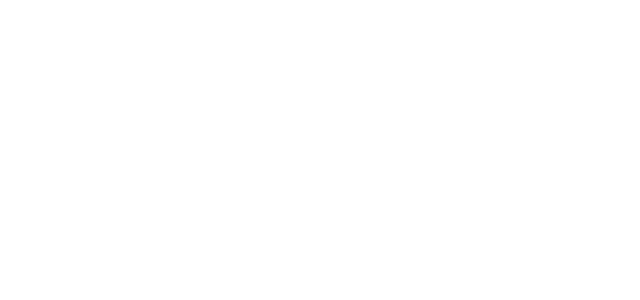
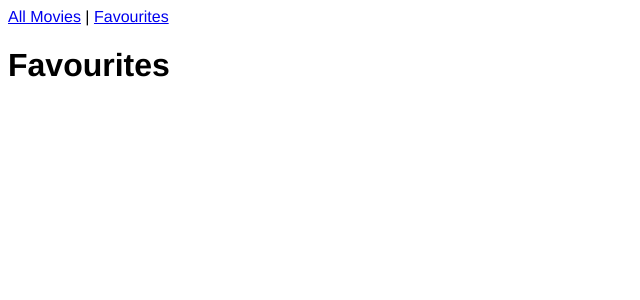
Before and after one commit to n1k1t0ss/MovieList, a Vue app: page /favourites in a window 1280 px wide. Before the commit this address had no page. Shown: the top 300 px of the page, without its empty margins (0-640 px from the left). Built offline with nearby package versions, Linux system fonts and the light colour scheme.

Commit message:
base-logic: add Favourites page

```diff
--- a/src/App.vue
+++ b/src/App.vue
@@ -1,4 +1,8 @@
 <template>
+  <div id="nav">
+    <router-link :to="{ name: 'home' }">All Movies</router-link> |
+    <router-link :to="{ name: 'favourites' }">Favourites</router-link>
+  </div>
   <router-view />
 </template>
 
--- /dev/null
+++ b/src/components/movies-list/Movies.vue
@@ -0,0 +1,27 @@
+<template>
+  <div v-for="movie in movies" :key="movie.imdbID">
+    {{ movie.Title }}
+    {{ movie.Year }}
+    <a :href="`https://www.imdb.com/title/${movie.imdbID}`">{{ movie.imdbID }}</a>
+    <button @click="() => this.$emit('setFavourite', movie)">
+      {{ movie.isFavourite ? 'Remove from Fav' : 'Add to Fav' }}
+    </button>
+  </div>
+</template>
+
+
+<script lang="ts">
+import { defineComponent, PropType } from 'vue';
+import { IMovie } from '@/types/movie';
+
+export default defineComponent({
+  components: {},
+  emits: ['setFavourite'],
+  props: {
+    movies: {
+      required: true,
+      type: Object as PropType<IMovie[]>,
+    },
+  },
+});
+</script>
--- a/src/components/movies-list/MoviesList.vue
+++ b/src/components/movies-list/MoviesList.vue
@@ -1,14 +1,7 @@
 <template>
   <div>page {{ movies.page }} from {{ movies.total_pages }}</div>
 
-  <div v-for="movie in movies.data" :key="movie.imdbID">
-    {{ movie.Title }}
-    {{ movie.Year }}
-    <a :href="`https://www.imdb.com/title/${movie.imdbID}`">{{ movie.imdbID }}</a>
-    <button @click="() => this.$emit('setFavourite', movie)">
-      {{ movie.isFavourite ? 'Remove from Fav' : 'Add to Fav' }}
-    </button>
-  </div>
+  <Movies :movies="movies.data" @setFavourite="(movie) => this.$emit('setFavourite', movie)" />
 
   <div>
     <button @click="goBackPage">Back</button>
@@ -19,9 +12,10 @@
 <script lang="ts">
 import { defineComponent, PropType } from 'vue';
 import { IMovieList } from '@/types/movie';
+import Movies from '@/components/movies-list/Movies.vue';
 
 export default defineComponent({
-  components: {},
+  components: { Movies },
   emits: ['loadPage', 'setFavourite'],
   props: {
     movies: {
--- a/src/composables/useFavourites.ts
+++ b/src/composables/useFavourites.ts
@@ -3,11 +3,11 @@
 
 export default function useUserRepositories() {
     const favourites = ref<IMovie[]>([]);
+    const storageKey = "myFavourites";
 
     const getFavourites = () => {
-        const loadedFavourites = localStorage.getItem('myFavourites');
+        const loadedFavourites = localStorage.getItem(storageKey);
         if (loadedFavourites != null) {
-            console.log('test:', favourites, JSON.parse(loadedFavourites));
             favourites.value = JSON.parse(loadedFavourites) as IMovie[];
         }
     };
@@ -17,11 +17,11 @@
     const setFavourite = (movie: IMovie) => {
         const favouriteIndex = favourites.value.findIndex((f) => f.imdbID == movie.imdbID);
         if (favouriteIndex < 0) {
-            favourites.value.push(movie);
+            favourites.value.push({ ...movie, isFavourite: true });
         } else {
             favourites.value.splice(favouriteIndex, 1);
         }
-        localStorage.setItem('myFavourites', JSON.stringify(favourites.value));
+        localStorage.setItem(storageKey, JSON.stringify(favourites.value));
     };
 
     return {
--- a/src/router/index.ts
+++ b/src/router/index.ts
@@ -1,11 +1,17 @@
 import { createRouter, createWebHistory, RouteRecordRaw } from 'vue-router'
-import Home from '../views/Home.vue'
+import Home from '@/views/Home.vue'
+import Favourites from '@/views/Favourites.vue';
 
 const routes: Array<RouteRecordRaw> = [
   {
     path: '/',
-    name: 'Home',
+    name: 'home',
     component: Home
+  },
+  {
+    path: '/favourites',
+    name: 'favourites',
+    component: Favourites
   }
 ]
 
--- /dev/null
+++ b/src/views/Favourites.vue
@@ -0,0 +1,27 @@
+<template>
+  <div>
+    <h1>Favourites</h1>
+    <Movies :movies="favourites" @setFavourite="setFavourite" />
+  </div>
+</template>
+
+
+<script lang="ts">
+import { defineComponent, ref } from 'vue';
+import useFavourites from '@/composables/useFavourites';
+import { IMovie, IMovieList } from '@/types/movie';
+import Movies from '@/components/movies-list/Movies.vue';
+
+export default defineComponent({
+  name: 'Home',
+  components: { Movies },
+  setup() {
+    const { favourites, setFavourite } = useFavourites();
+
+    return {
+      favourites,
+      setFavourite,
+    };
+  },
+});
+</script>
--- a/src/views/Home.vue
+++ b/src/views/Home.vue
@@ -1,9 +1,8 @@
 <template>
   <div>
+    <h1>All Movies</h1>
     <input type="text" v-model="searchText" @keypress.enter="search" @blur="search" />
     <MoviesList :movies="movies" @loadPage="loadPage" @setFavourite="setFavourite" />
-    <div>Favourites</div>
-    <!-- <MoviesList /> -->
   </div>
 </template>
 
@@ -22,9 +21,9 @@
     const { favourites, setFavourite } = useFavourites();
     const { movies, onFavouriteClick, searchText, loadPage, search, currentPage } = useMovies(favourites);
 
-    const _setFavourite = (moive: IMovie) => {
-      onFavouriteClick(moive.imdbID);
-      setFavourite(moive);
+    const _setFavourite = (movie: IMovie) => {
+      onFavouriteClick(movie.imdbID);
+      setFavourite(movie);
     };
 
     return {
@@ -36,10 +35,5 @@
       setFavourite: _setFavourite,
     };
   },
-  data() {
-    return {};
-  },
-
-  methods: {},
 });
 </script>
```
